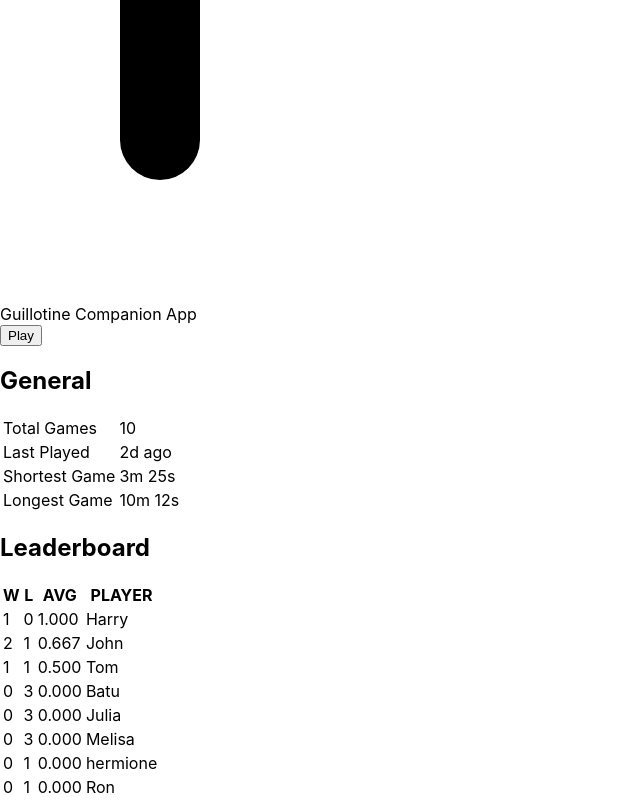
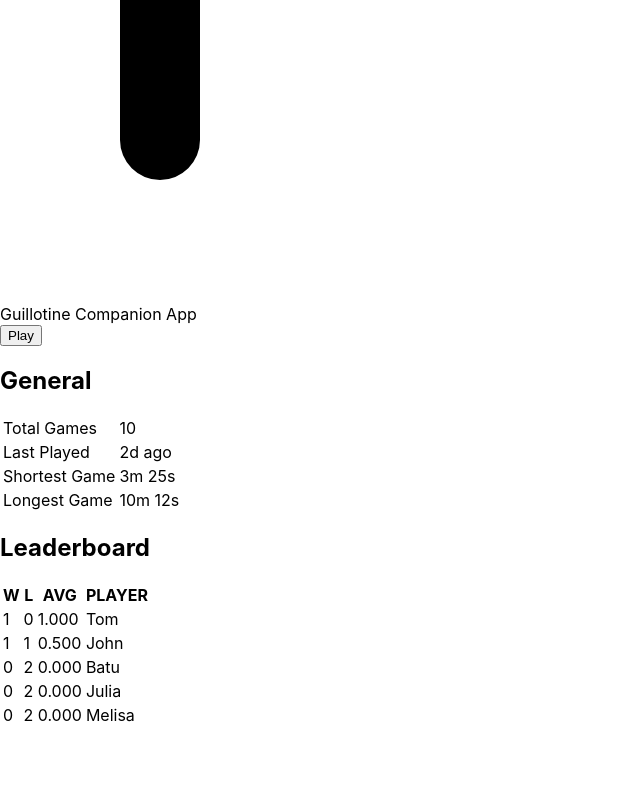
Before and after one commit to tsteelematc/tca-guillotine, a React (Create React App) app: page /#/ in a window 1280 px wide. Shown: the part 980-1780 px from the top of the page, without its empty margins (0-640 px from the left). After the commit the page ends 1708 px from the top, so only its background shows below. Built offline with nearby package versions, Linux system fonts and the light colour scheme.

Commit message:
Updated GameResult type and chased errors away...

```diff
--- a/src/App.tsx
+++ b/src/App.tsx
@@ -22,6 +22,8 @@
           , "Melisa"
           , "John"
       ]
+      , start: "2024-02-28T18:10:32.123Z"
+      , end: "2024-02-28T18:15:34.123Z"
   }
   , {
       winner: "John"
@@ -31,24 +33,8 @@
           , "Melisa"
           , "John"
       ]
-  }
-  , {
-      winner: "John"
-      , players: [
-          "Tom"
-          , "Batu"
-          , "Julia"
-          , "Melisa"
-          , "John"
-      ]
-  }
-  , {
-      winner: "Harry"
-      , players: [
-          "Harry"
-          , "hermione"
-          , "Ron"
-      ]
+      , start: "2024-02-28T18:20:32.123Z"
+      , end: "2024-02-28T18:47:34.123Z"
   }
 ];
 
--- a/src/GameResults.ts
+++ b/src/GameResults.ts
@@ -5,6 +5,8 @@
 export type GameResult = {
     winner: string;
     players: string[];
+    start: string;
+    end: string;
 };
 
 export type LeaderboardEntry = {
--- a/src/Play.tsx
+++ b/src/Play.tsx
@@ -1,6 +1,6 @@
 import { useNavigate } from 'react-router-dom';
 import { GameResult } from './GameResults';
-import { FC, useEffect } from 'react';
+import { FC, useEffect, useState } from 'react';
 
 interface PlayProps {
   addNewGameResult: (result: GameResult) => void;
@@ -8,6 +8,8 @@
 }
 
 export const Play: FC<PlayProps> = ({ addNewGameResult, setTitle }) => {
+
+    const [start, setStart] = useState(new Date().toISOString());
 
     useEffect(
       () => setTitle("Play Guillotine")
@@ -29,6 +31,8 @@
                   "Tom"
                   , "Taylor"
                 ]
+                , start: start
+                , end: new Date().toISOString()
               });
               nav(-2);
             }}
```
